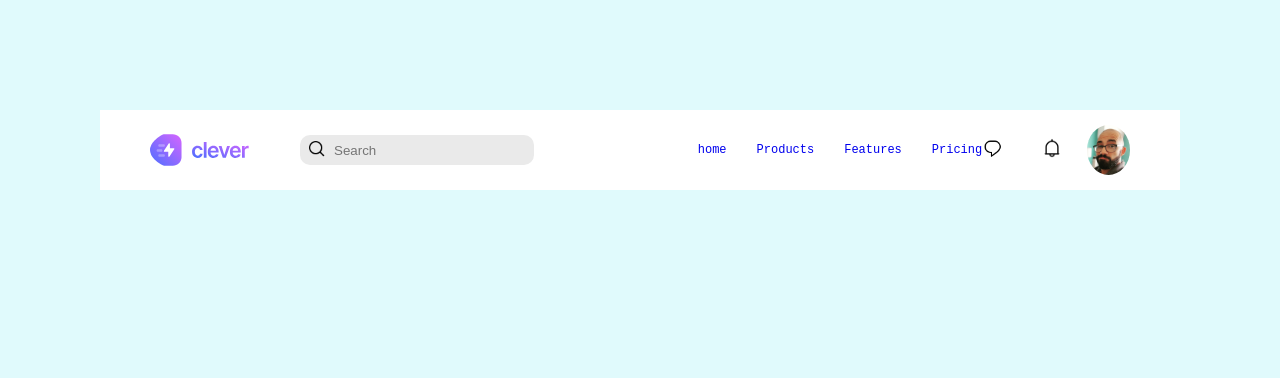
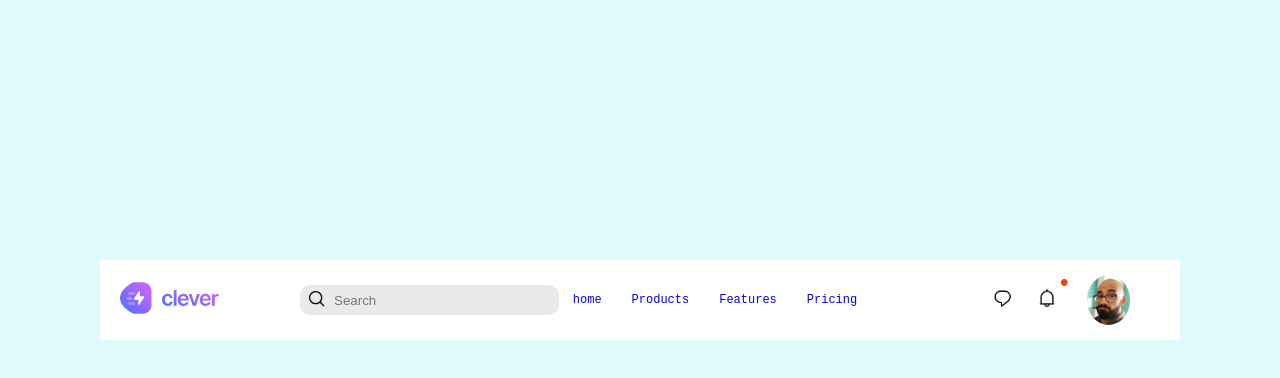
Before and after one commit to gabroc2000/Ejemplo-de-men-2, a plain HTML site: page index.html in a window 1280 px wide. Drawn offline with Linux system fonts and the light colour scheme.

Commit message:
Se ingresa punto rojo y ubicación

```diff
--- a/css/estilo.css
+++ b/css/estilo.css
@@ -15,7 +15,7 @@ body{
     background-color: rgb(224, 250, 252);
     display: flex;
     align-items: center;
-    height: 300px;
+    height: 600px;
     font-family: 'Chivo Mono', monospace;
 }
 main{
@@ -45,10 +45,11 @@ main{
 }
 .barra{
     height: 30px;
-    width: 200px;
+    width: 225px;
     border-radius: 0px 10px 10px 0px;
     border: 0px;
     background-color: rgb(234, 234, 234);
+
 }
 .icono-busqueda{
     width: 20px;
@@ -66,8 +67,8 @@ button{
     }
 
 nav{
-    width: 350px;
-    margin: 0 auto;
+    width: 150px;
+    margin: 0px auto;
     display: flex;
     justify-content: center;
     font-size: 12px;
@@ -82,13 +83,38 @@ main div a{
     padding-left: 15px;
 
 }
+.menu{
+    margin-left: 40px;
+}
 img{
     border-radius: 50%;
     margin-right: 50px;
+    margin-left: 5px;
 }
 .icono-campana{
+    margin-left: 5px;
     width: 20px;
     height:20px;
+    margin-right: 0px;
+}
+.campana{
+    padding-right: 0px;
+}
+.icono-mensajes{
+    margin-left: 20px;
+}
+
+.punto{
+    color: rgb(234, 73, 4);
+    font-size: 25px;
+    height: 60px;
+    margin-left: 0px;
+    margin-right: 10px;
+    padding: 0px;
+    align-items: flex-start;
+    justify-content: flex-start;
+
+
 }
 .elementos-redes{
     width: 30px;
--- a/index.html
+++ b/index.html
@@ -10,7 +10,7 @@
 <body>
     <main>
         <div class="contenedorlogo">
-            <img src="img/clever-primary.svg" alt="logo" class="logo">
+            <a href="#home"><img src="img/clever-primary.svg" alt="logo" class="logo"></a>
         </div>
 
         <div class="barra-busqueda">
@@ -27,8 +27,12 @@
         </nav>
         <div class="redes">
             <a href="" class="elementos-redes"><img src="img/icono-mensajes.png" alt="" class="icono-mensajes"></a>
-            <a href="" class="elementos-redes"><img src="img/icono-campana.png" alt="" class="icono-campana"></a>
+            <a href="" class="elementos-redes campana"><img src="img/icono-campana.png" alt="" class="icono-campana"></a>
+            <div class="punto">
+                <p>•</p>
+            </div>
             <img src="img/IMG_20221223_130136.jpg" alt="foto">
+
         </div>
         <img src="img/icons8-menú-60.png" alt="" class="menugrande">
     </main>
```
